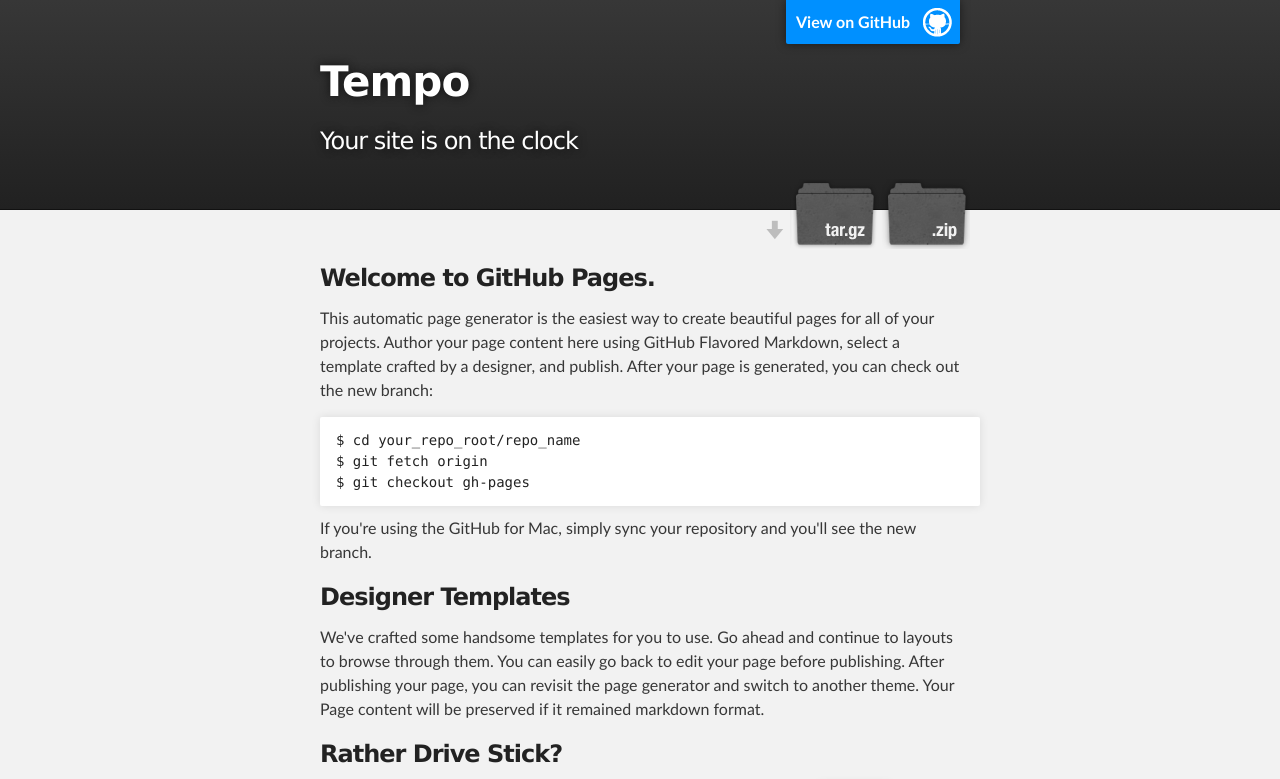
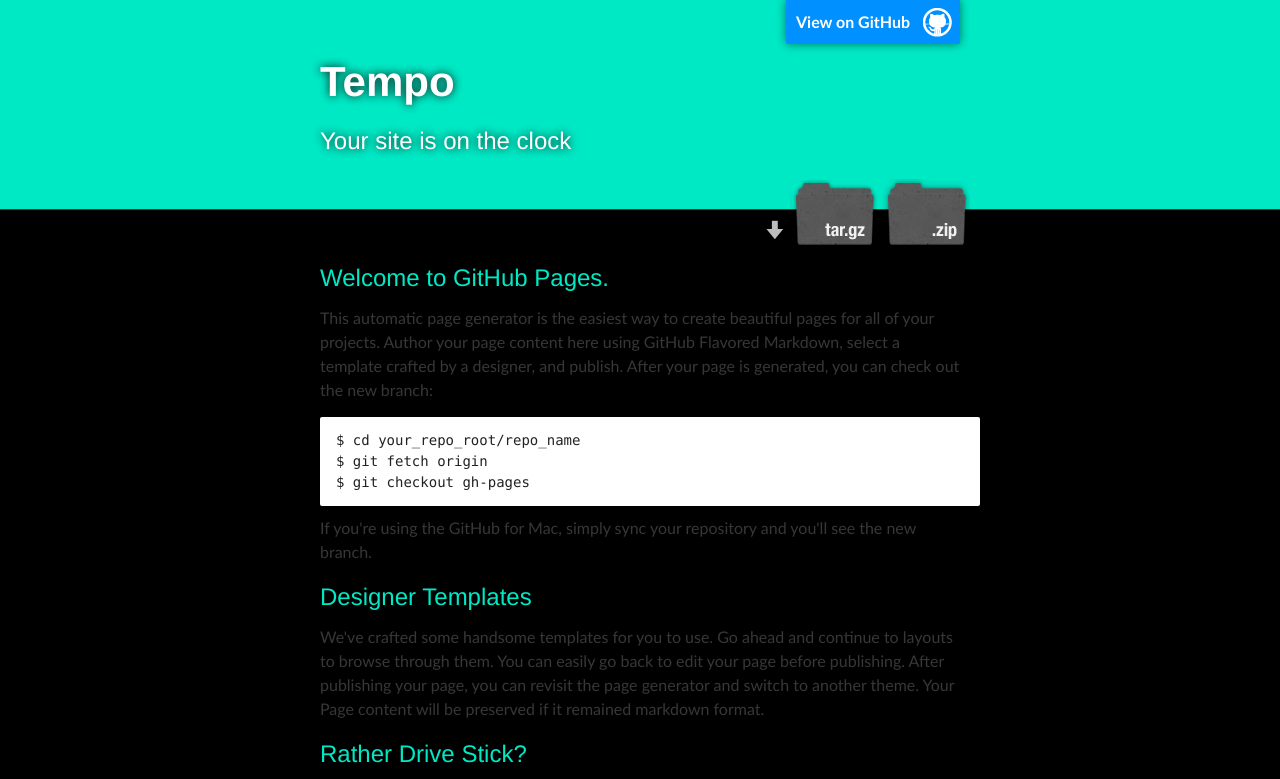
Before and after one commit to dylanlathrop/tempo, a plain HTML site: page index.html in a window 1280 px wide. Shown: the top 779 px of the page. Drawn offline with Linux system fonts and the light colour scheme.

Commit message:
Update stylesheet.css

```diff
--- a/stylesheets/stylesheet.css
+++ b/stylesheets/stylesheet.css
@@ -59,11 +59,11 @@
 }
 
 h1, h2, h3, h4, h5, h6 {
-  margin: 10px 0;
-  font-weight: 700;
-  color:#222222;
-  font-family: 'Lucida Grande', 'Calibri', Helvetica, Arial, sans-serif;
-  letter-spacing: -1px;
+margin: 10px 0;
+font-weight: 200;
+color: #00e9c5;
+font-family: 'Helvetica', Arial, sans-serif;
+letter-spacing: 0px;
 }
 
 h1 {
@@ -103,7 +103,7 @@
 
 a {
   text-decoration: none;
-  color: #007edf;
+  color: #ed5c30;
   text-shadow: none;
 
   transition: color 0.5s ease;
@@ -285,12 +285,7 @@
 }
 
 #header_wrap {
-  background: #212121;
-  background: -moz-linear-gradient(top, #373737, #212121);
-  background: -webkit-linear-gradient(top, #373737, #212121);
-  background: -ms-linear-gradient(top, #373737, #212121);
-  background: -o-linear-gradient(top, #373737, #212121);
-  background: linear-gradient(top, #373737, #212121);
+background: #00e9c5;
 }
 
 #header_wrap .inner {
@@ -353,9 +348,9 @@
 }
 
 #main_content_wrap {
-  background: #f2f2f2;
-  border-top: 1px solid #111;
-  border-bottom: 1px solid #111;
+background: #000;
+border-top: 1px solid #333;
+border-bottom: 1px solid #333;
 }
 
 #main_content {
@@ -374,6 +369,7 @@
 
 @media screen and (max-width: 480px) {
   body {
+    color: #e1e1e1;
     font-size:14px;
   }
 
```
